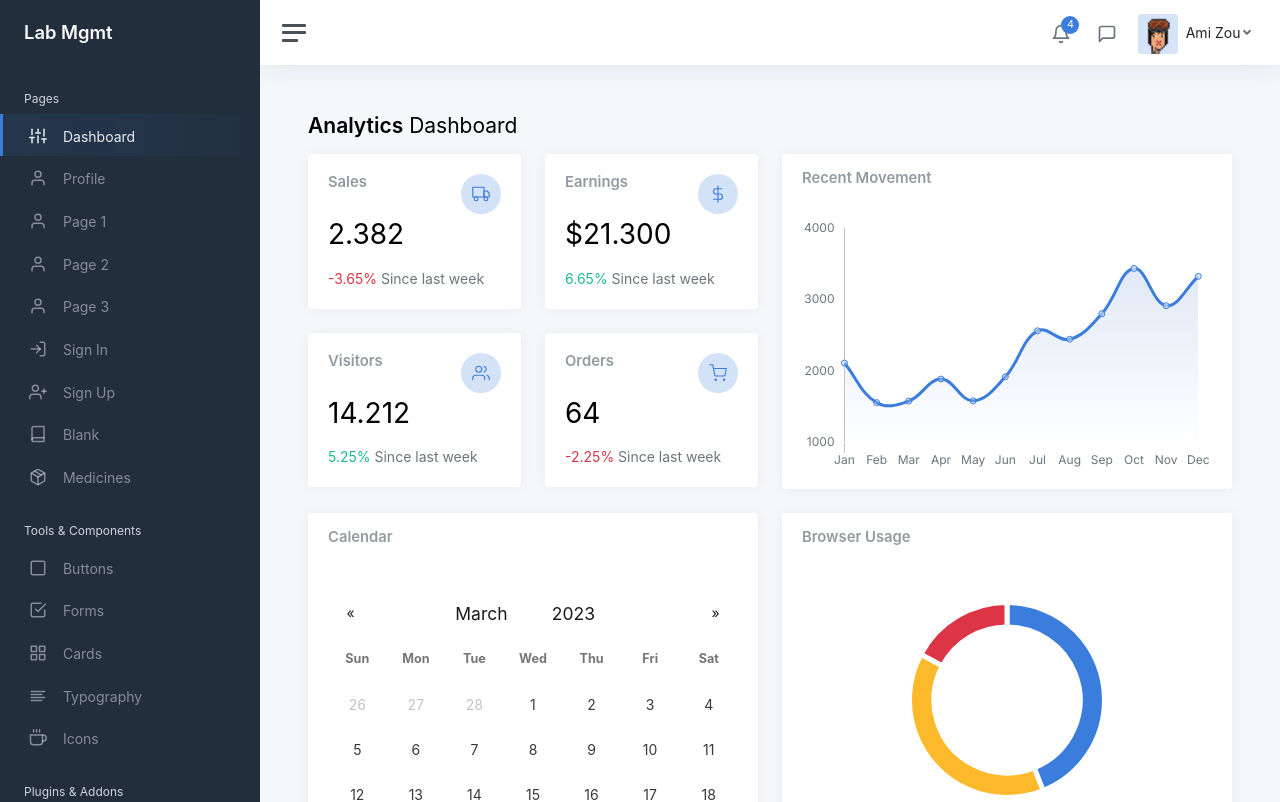
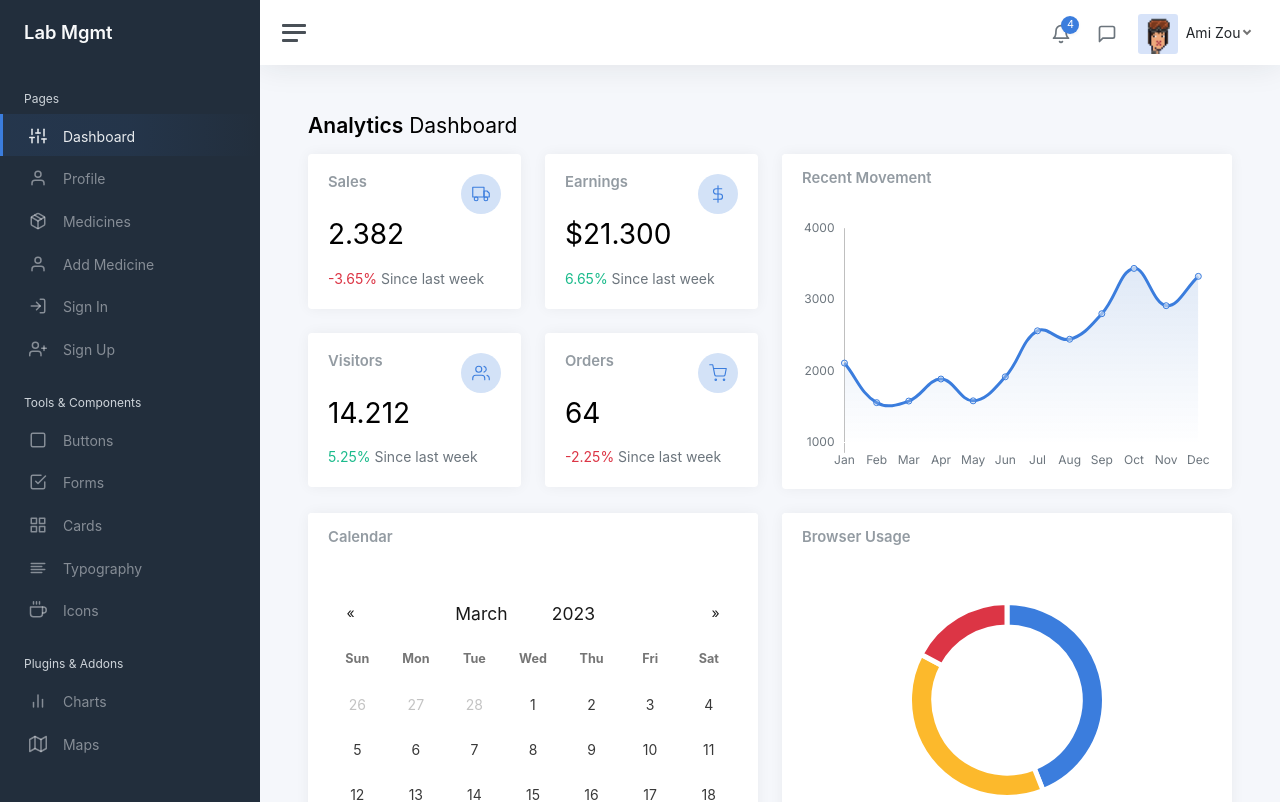
Before and after one commit to ami-zou/lab-inventory-mgmt, a React (Create React App) app in the folder app/views/: page / in a window 1280 px wide. Shown: the top 802 px of the page. Built offline with nearby package versions, Linux system fonts and the light colour scheme.

Commit message:
feat: pages for searching (get all), creating, and updating medicines

```diff
--- a/app/views/src/App.js
+++ b/app/views/src/App.js
@@ -5,9 +5,6 @@ import AddMedicine from "./components/add-medicine.component";
 import Medicine from "./components/medicine.component";
 import MedicinesList from "./components/medicine-list.component";
 import Dashboard from "./pages/Dashboard";
-import Page1 from "./pages/Page-1";
-import Page2 from "./pages/Page-2";
-import Page3 from "./pages/Page-3";
 import Profile from "./pages/Profile";
 import NotFound from "./pages/Notfound";
 import Layout from "./components/Layout";
@@ -24,9 +21,6 @@ class App extends Component {
           <Route path="/medicines" element={<MedicinesList />} />
           <Route path="/add" element={<AddMedicine />} />
           <Route path="/medicines/:id" element={<Medicine />} />
-          <Route path="/page-1" element={<Page1 />} />
-          <Route path="/page-2" element={<Page2 />} />
-          <Route path="/page-3" element={<Page3 />} />
           <Route path="/" element={<NotFound />} />
         </Route>
       </Routes>
--- a/app/views/src/components/Sidebar.js
+++ b/app/views/src/components/Sidebar.js
@@ -26,23 +26,16 @@ function Sidebar() {
           </li>
 
           <li class="sidebar-item">
-            <Link to={"/page-1"} class="sidebar-link">
-              <i class="align-middle" data-feather="user"></i>{" "}
-              <span class="align-middle">Page 1</span>
+            <Link to={"/medicines"} class="sidebar-link">
+              <i class="align-middle" data-feather="package"></i>{" "}
+              <span class="align-middle">Medicines</span>
             </Link>
           </li>
 
           <li class="sidebar-item">
-            <Link to={"/page-2"} class="sidebar-link">
+            <Link to={"/add"} class="sidebar-link">
               <i class="align-middle" data-feather="user"></i>{" "}
-              <span class="align-middle">Page 2</span>
-            </Link>
-          </li>
-
-          <li class="sidebar-item">
-            <Link to={"/page-3"} class="sidebar-link">
-              <i class="align-middle" data-feather="user"></i>{" "}
-              <span class="align-middle">Page 3</span>
+              <span class="align-middle">Add Medicine</span>
             </Link>
           </li>
 
@@ -58,20 +51,6 @@ function Sidebar() {
               <i class="align-middle" data-feather="user-plus"></i>{" "}
               <span class="align-middle">Sign Up</span>
             </a>
-          </li>
-
-          <li class="sidebar-item">
-            <a class="sidebar-link" href="pages-blank.html">
-              <i class="align-middle" data-feather="book"></i>{" "}
-              <span class="align-middle">Blank</span>
-            </a>
-          </li>
-
-          <li class="sidebar-item">
-            <Link to={"/medicines"} class="sidebar-link">
-              <i class="align-middle" data-feather="package"></i>{" "}
-              <span class="align-middle">Medicines</span>
-            </Link>
           </li>
 
           <li class="sidebar-header">Tools & Components</li>
--- a/app/views/src/components/medicine-list.component.js
+++ b/app/views/src/components/medicine-list.component.js
@@ -1,10 +1,6 @@
 import MedicineDataService from "../services/medicine.service";
 import React, { Component } from "react";
 import { Link } from "react-router-dom";
-import Navbar from "./Navbar";
-import Sidebar from "./Sidebar";
-import Footer from "./Footer";
-import Dashboard from "../pages/Dashboard";
 
 export default class MedicineList extends Component {
   constructor(props) {
@@ -87,20 +83,6 @@ export default class MedicineList extends Component {
   }
 
   render() {
-    return (
-      <div>hello, page Medicines</div>
-
-      // <div className="wrapper">
-      //   <div className="main">
-      //     <main className="content">
-      //       <div className="container-fluid p-0"></div>
-      //     </main>
-      //   </div>
-      // </div>
-    );
-  }
-
-  render2() {
     const { searchName, medicines, currentMedicine, currentIndex } = this.state;
 
     return (
--- a/app/views/src/components/medicine.component.js
+++ b/app/views/src/components/medicine.component.js
@@ -5,7 +5,7 @@ import MedicineDataService from "../services/medicine.service";
 class Medicine extends Component {
   constructor(props) {
     super(props);
-    this.onChangeTitle = this.onChangeTitle.bind(this);
+    this.onChangeName = this.onChangeName.bind(this);
     this.onChangeDescription = this.onChangeDescription.bind(this);
     this.getMedicine = this.getMedicine.bind(this);
     this.updateMedicine = this.updateMedicine.bind(this);
--- a/app/views/src/pages/Notfound.js
+++ b/app/views/src/pages/Notfound.js
@@ -1,11 +1,7 @@
 import React from "react";
 
 const NotFound = (props) => {
-  return (
-    <div>
-      <p>404 NotFound.</p>
-    </div>
-  );
+  return <div>Page Not Found</div>;
 };
 
 export default NotFound;
--- a/app/views/src/pages/Page-1.js
+++ /dev/null
@@ -1,12 +0,0 @@
-import React, { Component } from "react";
-
-function Page1(props) {
-  return (
-    <div>
-      <h1>Page 1</h1>
-      <p>I bring the sauce.</p>
-    </div>
-  );
-}
-
-export default Page1;
--- a/app/views/src/pages/Page-2.js
+++ /dev/null
@@ -1,12 +0,0 @@
-import React, { Component } from "react";
-
-function Page2(props) {
-  return (
-    <div>
-      <h1>Page 2</h1>
-      <p>I bring the chips.</p>
-    </div>
-  );
-}
-
-export default Page2;
--- a/app/views/src/pages/Page-3.js
+++ /dev/null
@@ -1,12 +0,0 @@
-import React, { Component } from "react";
-
-function Page3(props) {
-  return (
-    <div>
-      <h1>Page 3</h1>
-      <p>I bring the guac.</p>
-    </div>
-  );
-}
-
-export default Page3;
```
